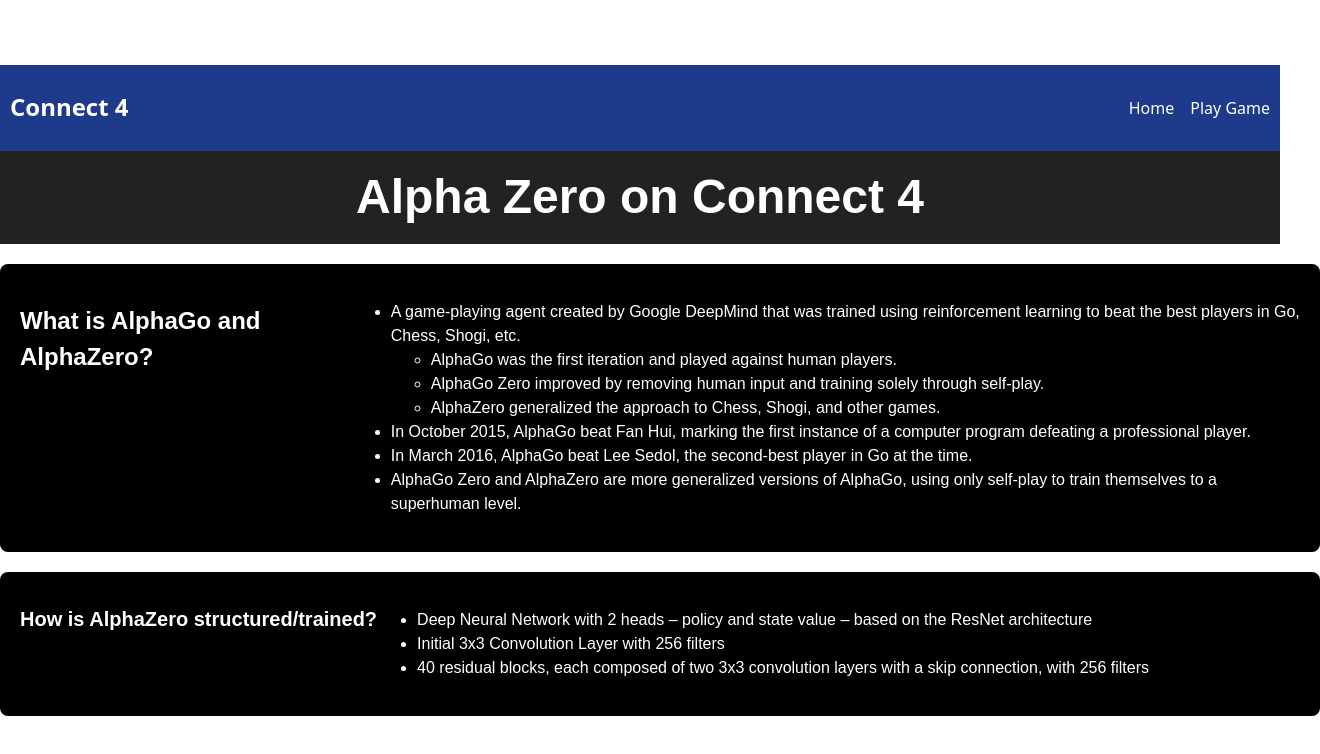
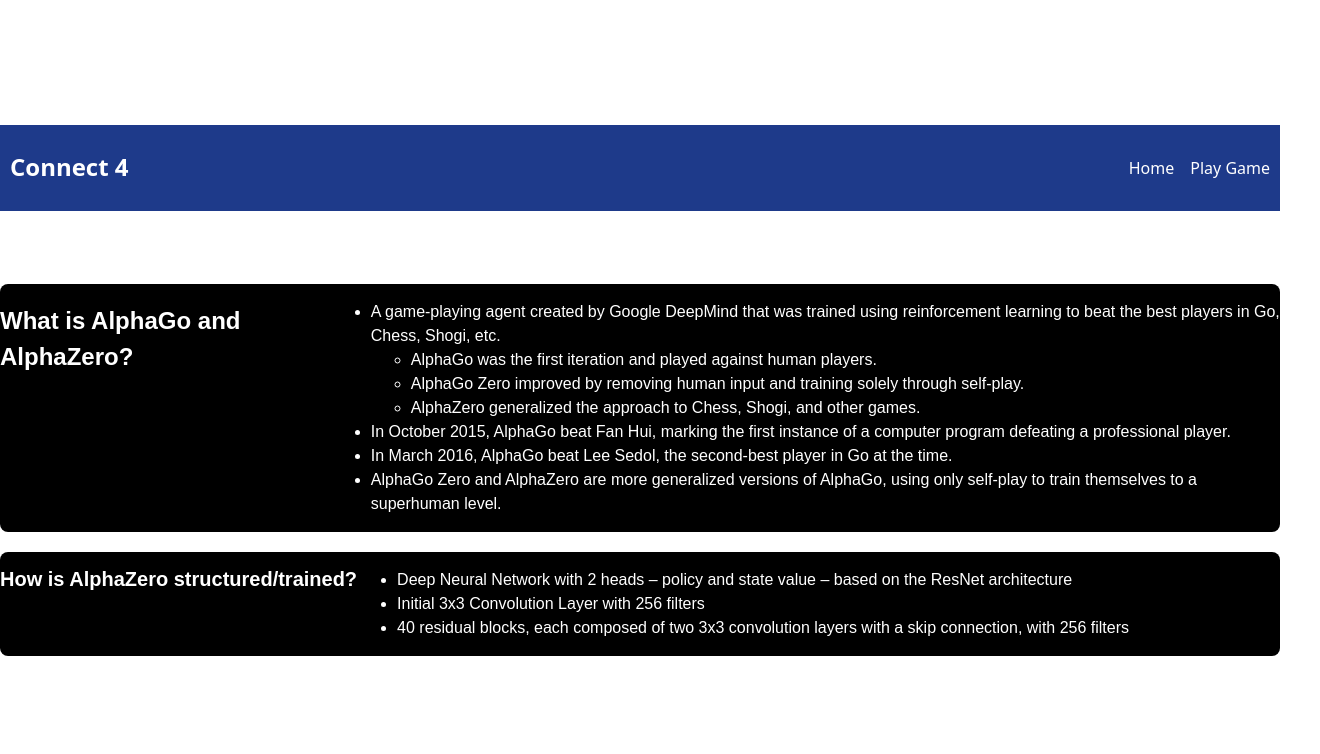
Before and after one commit to Kevinouio/Presentation, a React (Vite) app: page / in a window 1280 px wide. Shown: the top 754 px of the page, 1320 px wide, since content can reach past the window. Built offline with nearby package versions, Linux system fonts and the light colour scheme.

Commit message:
Fixed Sizing Issues

```diff
--- a/src/pages/Connect4.tsx
+++ b/src/pages/Connect4.tsx
@@ -39,7 +39,10 @@
             <h2 className="status">
                 {winner ? `${winner} wins!` : `Turn: ${currentPlayer}`}
             </h2>
-            <Board board={board} onColumnClick={handleColumnClick} />
+            <div>
+                <Board board={board} onColumnClick={handleColumnClick} />
+
+            </div>
             <ResetButton onReset={resetGame} />
         </div>
     );
--- a/src/styles/Mainpage.css
+++ b/src/styles/Mainpage.css
@@ -5,17 +5,26 @@
 }
 
 .mainpage {
-    /* Removed auto margins here so the sections truly span the full width */
+    width: 100%;
     font-family: Arial, sans-serif;
     color: #333;
+    display: flex;
+    flex-direction: row;
+    flex-wrap: wrap;
 }
+
+.header-section,
+.content-section {
+    flex: 0 0 100%;  /* Force these items to take up 100% width */
+}
+
 
 .header-section {
     text-align: center;
-    background-color: #222;
     color: white;
-    padding: 20px;
+    padding: 0;
     margin-bottom: 20px;
+
 }
 
 .title {
@@ -39,13 +48,16 @@
 
 /* Full-width content sections */
 .content-section {
-    width: 100%;
     background-color: #000;
     color: #fff;
-    padding: 20px;
+    padding: 0;
     margin-bottom: 20px;
     border-radius: 8px;
     display: flex;
+}
+.header-section,
+.content-section {
+    width: 100%;
 }
 
 /* Fade-in animation */
```
